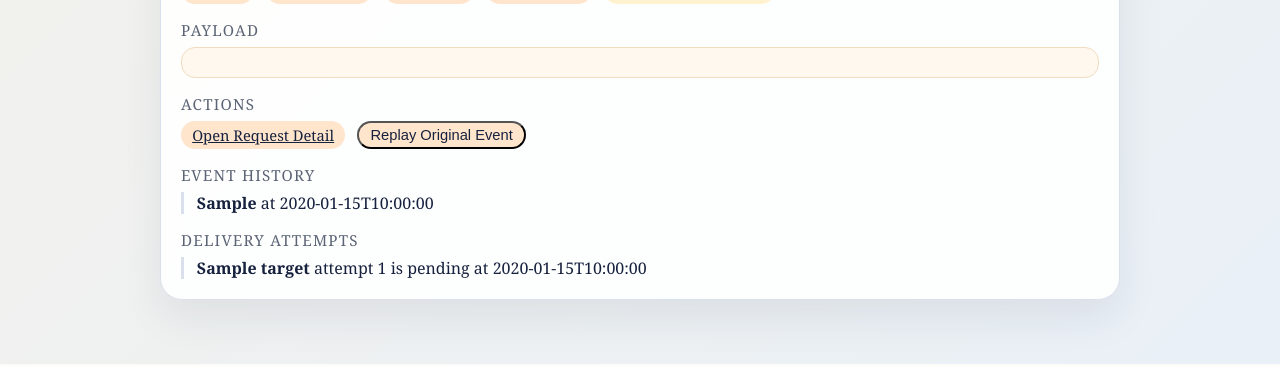
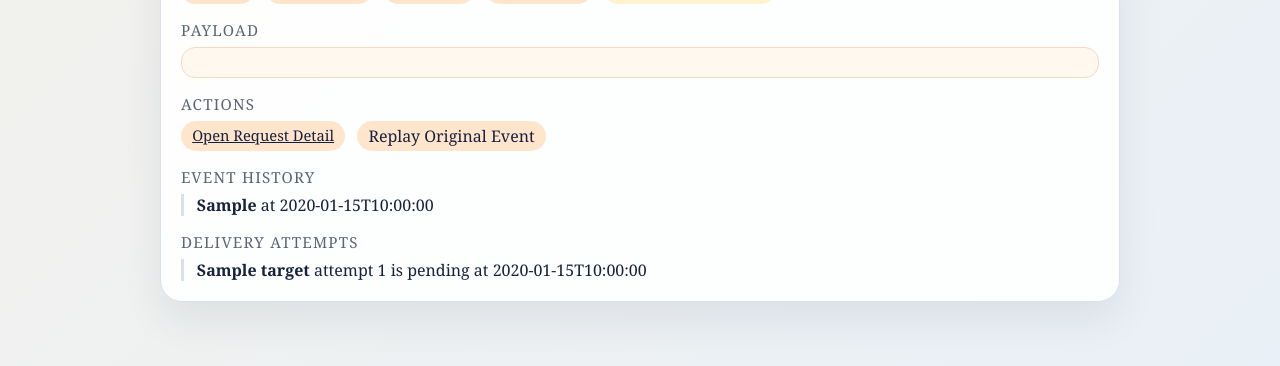
Before and after one commit to lukecode0/OpsBridge, a FastAPI app: template app/templates/admin/audit.html in a window 1280 px wide. Shown: the part 1039-1405 px from the top of the page. Run offline with FastAPI, Linux system fonts and the light colour scheme; the template is opened without the code that fills it: most values are stand-ins (such as "Sample title", 1, 10 or a date in 2020).

Commit message:
Align replay action styling in audit list

```diff
--- a/app/templates/admin/_timeline.html
+++ b/app/templates/admin/_timeline.html
@@ -135,7 +135,13 @@
             hx-target="#audit-content"
             hx-swap="innerHTML"
           >
-            <button class="pill" type="submit">Replay Original Event</button>
+            <button
+              class="pill"
+              type="submit"
+              style="border: 0; cursor: pointer; font: inherit;"
+            >
+              Replay Original Event
+            </button>
           </form>
         </div>
 
```
